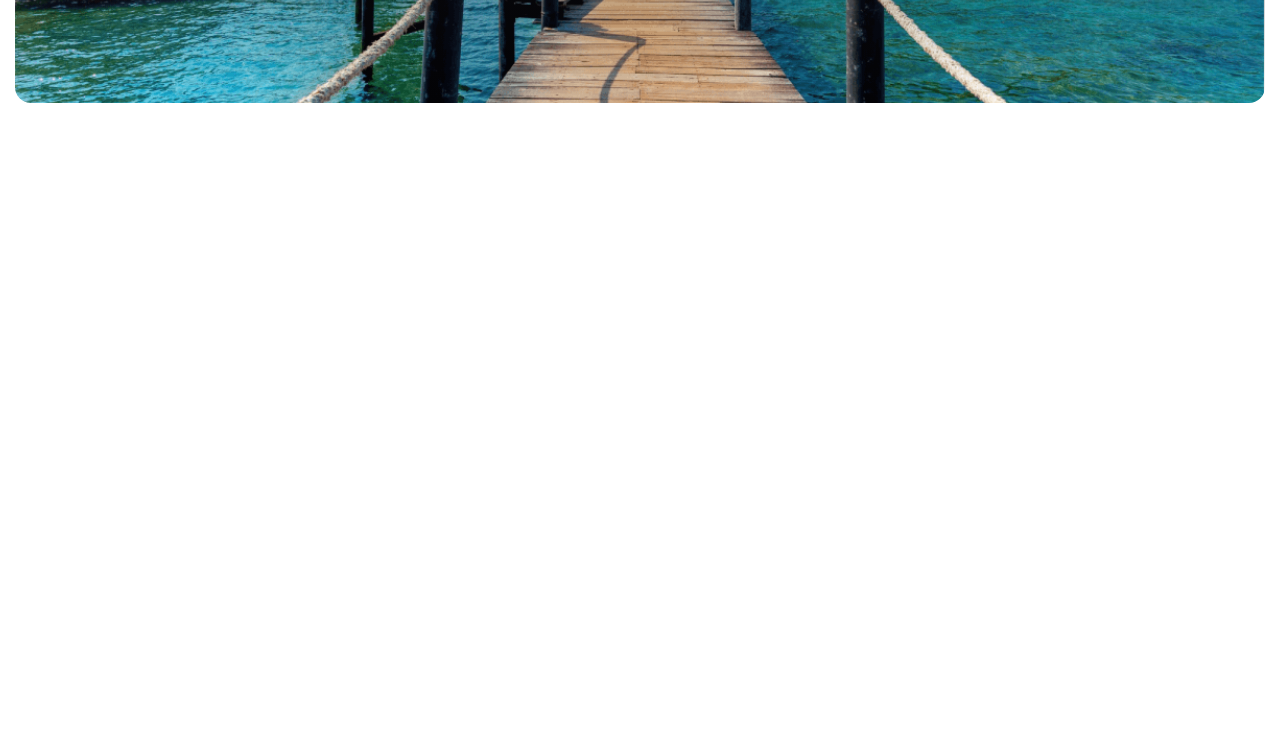
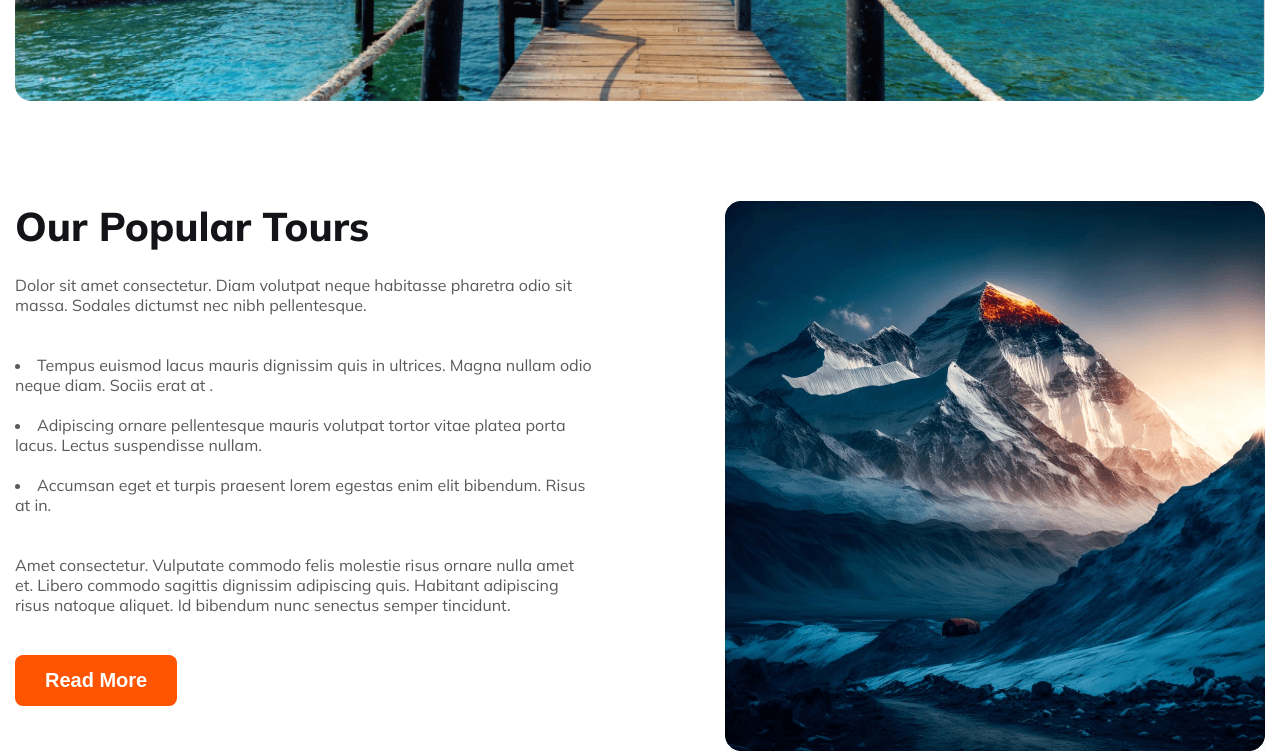
Before and after one commit to mdalrasel/Infinite-Journeys, a plain HTML site: page index.html in a window 1280 px wide. Shown: the part 544-1299 px from the top of the page. Before the commit the page ends 800 px from the top, so only its background shows below. Drawn offline with Linux system fonts and the light colour scheme.

Commit message:
popular-tours content added

```diff
--- a/index.html
+++ b/index.html
@@ -35,6 +35,21 @@
                 <button>Find Now</button>
             </div>
         </section>
+        <section class="popular-tours">
+            <div class="popular-tours-content">
+                <h3>Our Popular Tours</h3>
+                <p class="common-content">Dolor sit amet consectetur. Diam volutpat neque habitasse pharetra odio sit massa. Sodales dictumst nec nibh pellentesque.</p> <br><br>
+                <li class="common-content">Tempus euismod lacus mauris dignissim quis in ultrices. Magna nullam odio neque diam. Sociis erat at .</li><br>
+                <li class="common-content">Adipiscing ornare pellentesque mauris volutpat tortor vitae platea porta lacus. Lectus suspendisse nullam.</li><br>
+                <li class="common-content"> Accumsan eget et turpis praesent lorem egestas enim elit bibendum. Risus at in.</li><br><br>
+                <p class="common-content">Amet consectetur. Vulputate commodo felis molestie risus
+                ornare nulla amet et. Libero commodo sagittis dignissim adipiscing quis. Habitant adipiscing risus natoque aliquet. Id bibendum nunc senectus semper tincidunt. </p><br><br>
+                <button class="btn-primary">Read More</button>
+            </div>
+            <div class="popular-tours-img">
+                <img src="assist/Rectangle 4.png" alt="">
+            </div>
+        </section>
     </main>
 
 </body>
--- a/style/responsive.css
+++ b/style/responsive.css
@@ -1,10 +1,10 @@
 @media screen and (max-width:600px) {
-    .nav-section {
+    .nav-section ,.popular-tours{
         flex-direction: column;
         align-items: center;
 
     }
-    .nav-item{
+    .nav-item {
         flex-direction: column;
         align-items: center;
         gap: 10px;
@@ -18,9 +18,20 @@
         gap: 15px;
 
     }
-    .Explore-travel-input input,.Explore-travel-input button{
+    .Explore-travel-input input,.Explore-travel-input button {
         width: 300px;
         padding: 30px;
+    }
+    .popular-tours{
+        width: 100%;
+    }
+    .common-content{
+        justify-content:left;
+        padding: 0 20px;
+        width: 335px;
+    }
+    .popular-tours-img{
+        margin-top: 40px;
     }
 
 
--- a/style/style.css
+++ b/style/style.css
@@ -16,7 +16,6 @@
     display: flex;
 }
 .nav-container{
-    min-width: 50px;
     width: 50%;
     display: flex;
     align-items: center;
@@ -64,12 +63,8 @@
     text-align: center;
     margin-top: 60px;
     border-radius: 16px;
-
-
-    /* background-attachment: fixed; */
 }
 .Explore-travel h2{
-    /* padding-top: 106px; */
     color: #FFF;
     font-size: 64px;
     font-weight: 800;
@@ -97,6 +92,7 @@
     height: 52px;
     border-radius: 8px;
     background: #FFF;
+    border: 0;
 
 }
 .Explore-travel-input button{
@@ -107,5 +103,46 @@
     background: #FF5400;
     padding: 16px ;
     width: 174px;
-    border: color 0;;
+    border: 0;
 }
+
+
+.popular-tours{
+    max-width: 1250px;
+    margin: 0 auto;
+    display: flex;
+    justify-content: space-between;
+    margin-top: 100px;
+}
+.popular-tours-content{
+    width: 50%;
+    justify-content: left;
+}
+
+.popular-tours-content h3{
+    color: #131318;
+    font-size: 40px;
+    font-weight: 800;
+    margin-bottom: 24px;
+}
+.common-content{
+    color: rgba(19, 19, 24, 0.70);
+    font-size: 16px;
+    font-weight: 400;
+    width: 577px;
+}
+.btn-primary{
+    border-radius: 8px;
+    background: #FF5400;
+    color: #FFF;
+    font-size: 20px;
+    font-weight: 600;
+    padding: 14px 30px;
+    border: 0;
+}
+.popular-tours-img{
+    size: cover;
+    width: 540px;
+    border-radius: 10px;
+
+}
```
